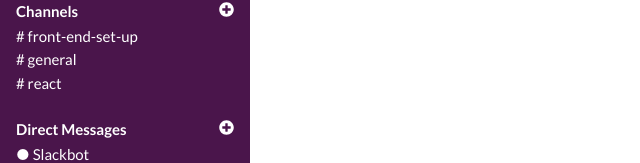
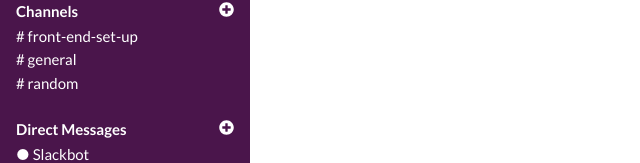
Before and after one commit to yisselda/SlackableThemes, a React app: page / in a window 1280 px wide. Shown: the part 171-334 px from the top of the page, without its empty margins (0-640 px from the left). Built offline with nearby package versions, Linux system fonts and the light colour scheme.

Commit message:
Add read-only input and threads to sidebar

```diff
--- a/src/components/SideBar.js
+++ b/src/components/SideBar.js
@@ -5,7 +5,7 @@
 import { faPlusCircle, faCommentDots, faChevronDown, faCaretSquareLeft, faCaretSquareRight } from '@fortawesome/free-solid-svg-icons'
 
 const SideBar = () => {
-  const channels = ['front-end-set-up','general', 'react']
+  const channels = ['front-end-set-up','general', 'random']
   const messages = ['Slackbot','yisselda', 'terrance', 'christine']
   const apps = ['Install Giphy', 'Install Simple Poll', 'Add more apps']
 
```
Also changed, not shown: 1 other file (tests, documents, lock files or other folders).
